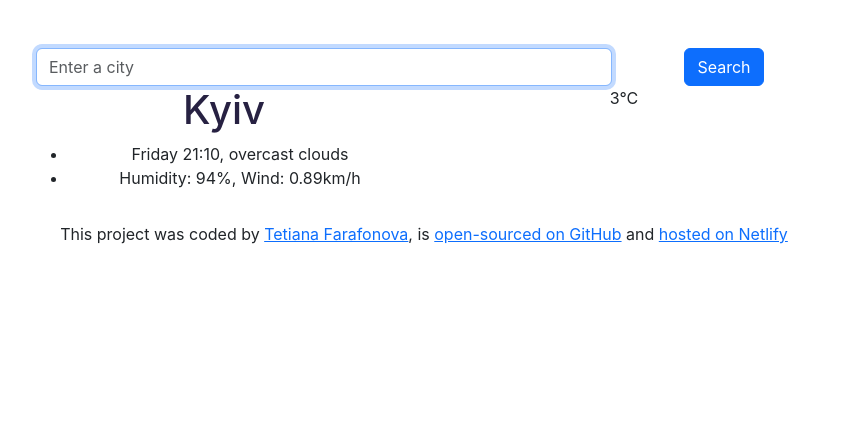
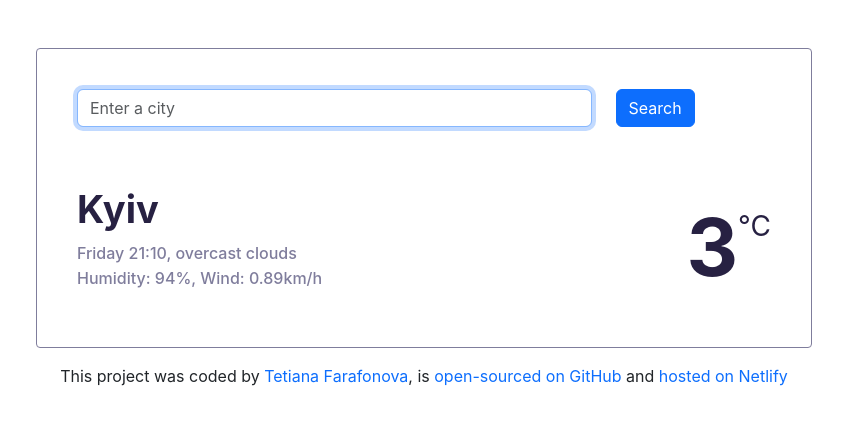
Before and after one commit to Tetiana-Far/react-weather-app, a React (Create React App) app: page / in a window 1280 px wide. Shown: the top 424 px of the page, without its empty margins (216-1059 px from the left). Built offline with nearby package versions, Linux system fonts and the light colour scheme.

Commit message:
Added styles

```diff
--- a/src/App.css
+++ b/src/App.css
@@ -1,6 +1,6 @@
-.App {
-  text-align: center;
-}
 .App .container {
   max-width: 800px;
 }
+.App footer a {
+  text-decoration: none;
+}
--- a/src/App.js
+++ b/src/App.js
@@ -7,7 +7,7 @@ function App() {
     <div className="App">
       <div className="container">
         <Weather />
-        <footer className="mt-3">
+        <footer className="mt-3 text-center">
           <p>
             This project was coded by <a href="/">Tetiana Farafonova</a>, is{" "}
             <a href="/">open-sourced on GitHub</a> and{" "}
--- a/src/Weather.css
+++ b/src/Weather.css
@@ -1,4 +1,34 @@
+:root {
+  --primary-color: #272142;
+  --secondary-color: #7f7d9c;
+}
+.Weather {
+  padding: 40px;
+  border: solid 1px var(--secondary-color);
+  border-radius: 4px;
+}
 .Weather h1 {
-  color: #272142;
-  font-size: 38 px;
+  color: var(--primary-color);
+  font-size: 38px;
+  font-weight: 700;
 }
+.Weather form {
+  margin-bottom: 60px;
+}
+.Weather p {
+  margin-bottom: 1px;
+  color: var(--secondary-color);
+  font-weight: 500;
+  font-size: 16px;
+}
+.Weather .temperature {
+  color: var(--primary-color);
+  font-weight: 700;
+  font-size: 80px;
+}
+.Weather .unit {
+  color: var(--primary-color);
+  font-size: 28px;
+  position: relative;
+  bottom: 40px;
+}
--- a/src/Weather.js
+++ b/src/Weather.js
@@ -26,14 +26,12 @@ export default function Weather() {
       <div className="row">
         <div className="col-6">
           <h1>Kyiv</h1>
-          <ul>
-            <li>Friday 21:10, overcast clouds</li>
-            <li>Humidity: 94%, Wind: 0.89km/h</li>
-          </ul>
+          <p>Friday 21:10, overcast clouds</p>
+          <p>Humidity: 94%, Wind: 0.89km/h</p>
         </div>
-        <div className="col-6">
+        <div className="col-6 text-end">
           <span className="temperature">3</span>
-          <span className="degree">°C</span>
+          <span className="unit">°C</span>
         </div>
       </div>
     </div>
```
